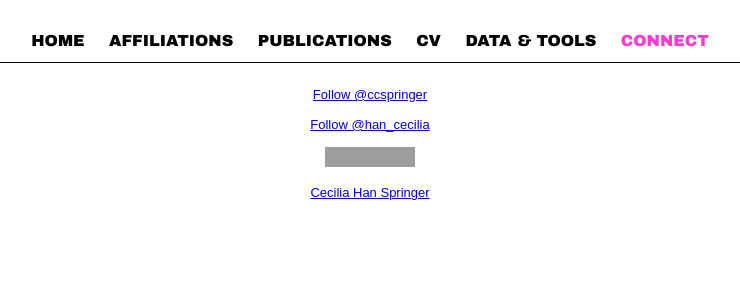
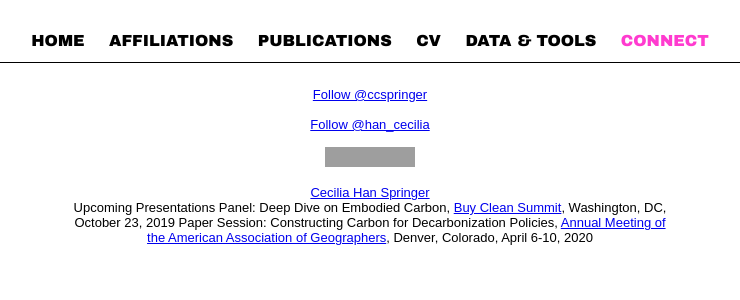
Before and after one commit to ccspringer/ccspringer.github.io, a Jekyll site: the page built from Connect/index.html, in a window 1280 px wide. Shown: the top 300 px of the page, without its empty margins (270-1010 px from the left). Built offline with Jekyll 4.4.1, drawn with Linux system fonts in a browser that asks for light colours; comment, search, counter and statistics services are not loaded; grey boxes are pictures that could not be loaded.

Commit message:
Add conferences

```diff
--- a/Connect/index.html
+++ b/Connect/index.html
@@ -13,3 +13,8 @@ shortname: connect
 <a title="Follow me on ResearchGate" href="https://www.researchgate.net/profile/Cecilia_Springer?cp=shp"><img src="https://www.researchgate.net/images/public/profile_share_badge.png" alt="Follow me on ResearchGate" /></a>
 <p><br></p>
 <div class="LI-profile-badge"  data-version="v1" data-size="medium" data-locale="en_US" data-type="horizontal" data-theme="light" data-vanity="cecilia-han-springer-52008322"><a class="LI-simple-link" href='https://www.linkedin.com/in/cecilia-han-springer-52008322/?trk=profile-badge'>Cecilia Han Springer</a></div>
+
+  Upcoming Presentations
+
+  Panel: Deep Dive on Embodied Carbon, <a href="https://www.eventbrite.com/e/buy-clean-america-summit-tickets-72245100039">Buy Clean Summit</a>, Washington, DC, October 23, 2019
+  Paper Session: Constructing Carbon for Decarbonization Policies, <a href="...">Annual Meeting of the American Association of Geographers</a>, Denver, Colorado, April 6-10, 2020
```
